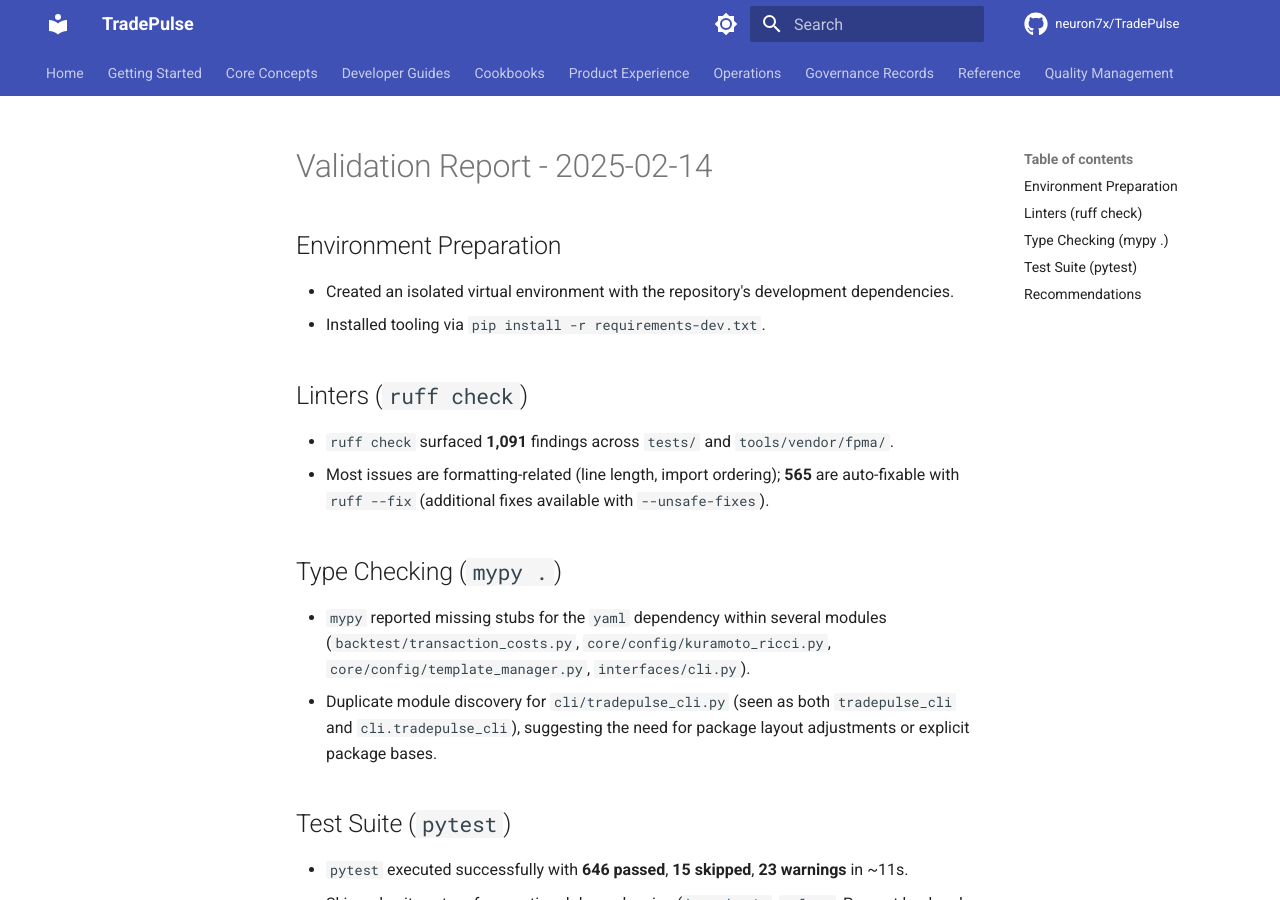
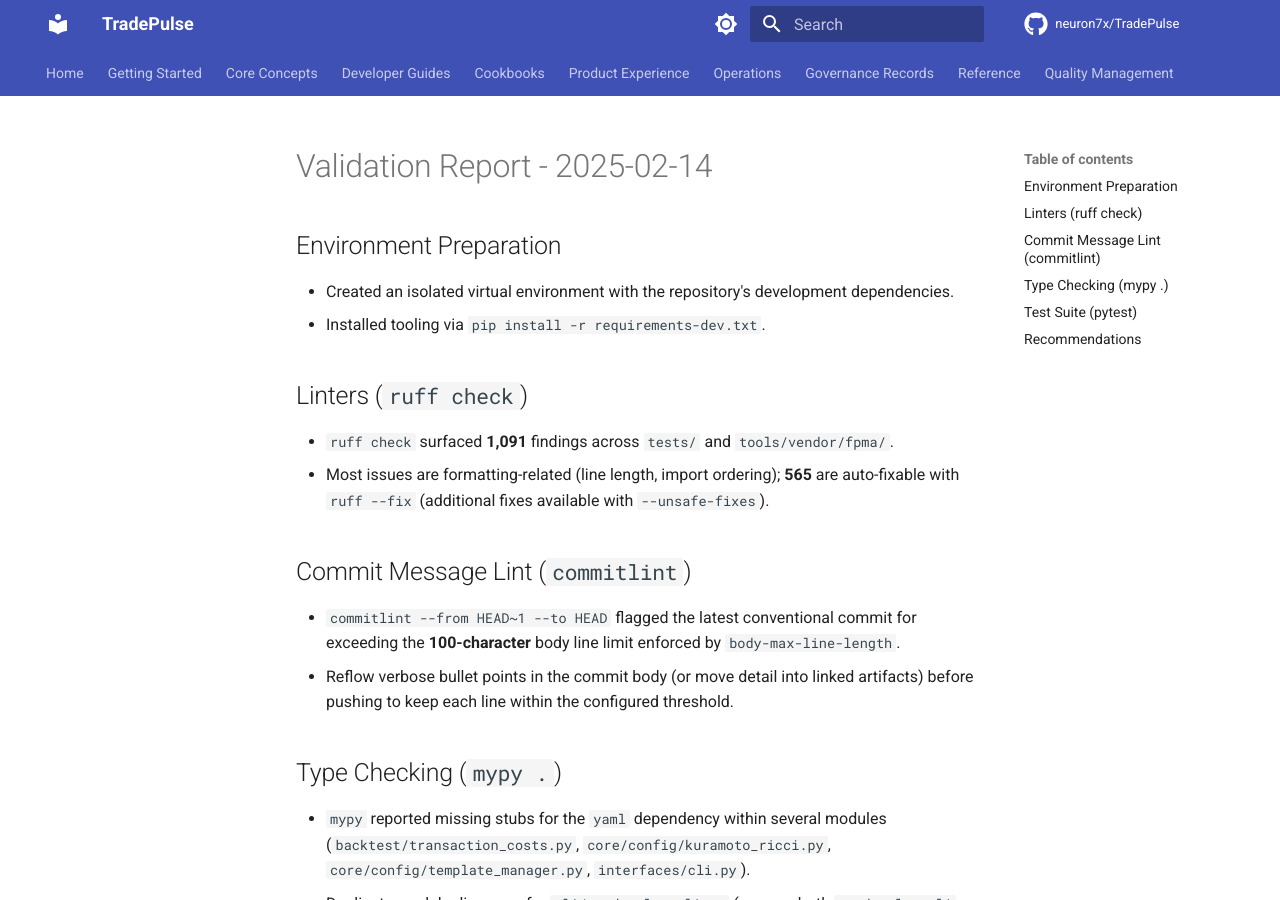
Before and after one commit to neuron7x/TradePulse, an MkDocs documentation site: the page built from docs/validation/2025-02-14-validation-report.md, in a window 1280 px wide and 900 px high. Built offline with MkDocs 1.6.1 and Material for MkDocs 9.7.7, drawn with Linux system fonts in a browser that asks for light colours; comment, search, counter and statistics services are not loaded; the version menu is left out.

Commit message:
docs: add commitlint findings to validation report
- record commitlint failure for body-max-line-length violation

- note remediation for wrapping commit message body lines

```diff
--- a/docs/validation/2025-02-14-validation-report.md
+++ b/docs/validation/2025-02-14-validation-report.md
@@ -7,6 +7,10 @@
 ## Linters (`ruff check`)
 - `ruff check` surfaced **1,091** findings across `tests/` and `tools/vendor/fpma/`.
 - Most issues are formatting-related (line length, import ordering); **565** are auto-fixable with `ruff --fix` (additional fixes available with `--unsafe-fixes`).
+
+## Commit Message Lint (`commitlint`)
+- `commitlint --from HEAD~1 --to HEAD` flagged the latest conventional commit for exceeding the **100-character** body line limit enforced by `body-max-line-length`.
+- Reflow verbose bullet points in the commit body (or move detail into linked artifacts) before pushing to keep each line within the configured threshold.
 
 ## Type Checking (`mypy .`)
 - `mypy` reported missing stubs for the `yaml` dependency within several modules (`backtest/transaction_costs.py`, `core/config/kuramoto_ricci.py`, `core/config/template_manager.py`, `interfaces/cli.py`).
```
